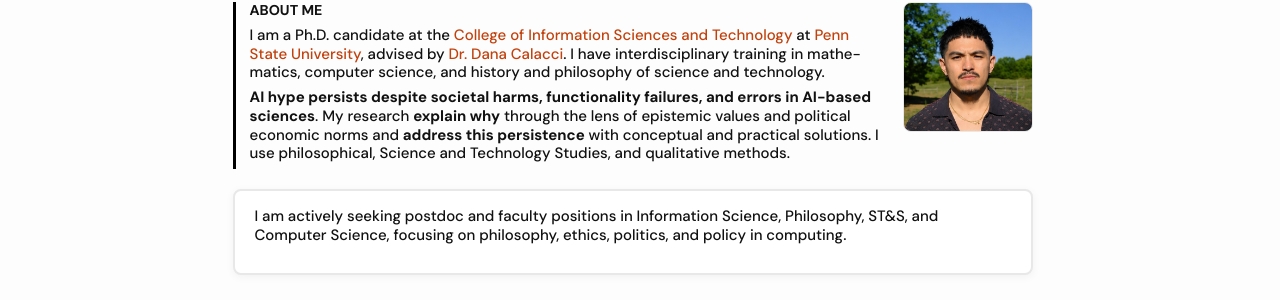
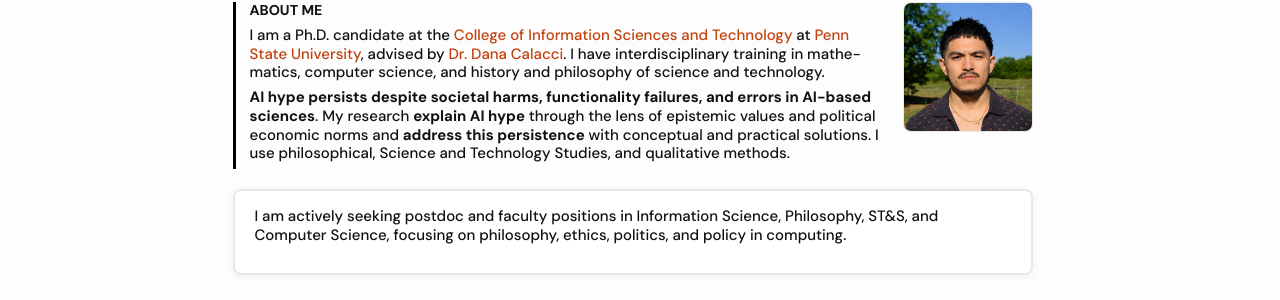
Before and after one commit to koutianqi/koutianqi.github.io, a Jekyll site: the page built from index.markdown, in a window 1280 px wide. Shown: the part 156-456 px from the top of the page. Built offline with Jekyll 4.4.1, drawn with Linux system fonts in a browser that asks for light colours.

Commit message:
Update index.markdown

```diff
--- a/index.markdown
+++ b/index.markdown
@@ -11,7 +11,7 @@
 
 I am a Ph.D. candidate at the [College of Information Sciences and Technology](https://ist.psu.edu/about) at [Penn State University](https://www.psu.edu), advised by [Dr. Dana Calacci](https://www.dcalacci.net). I have interdisciplinary training in mathematics, computer science, and history and philosophy of science and technology.
 
-**AI hype persists despite societal harms, functionality failures, and errors in AI-based sciences**. My research **explain why** through the lens of epistemic values and political economic norms and **address this persistence** with conceptual and practical solutions. I use philosophical, Science and Technology Studies, and qualitative methods.
+**AI hype persists despite societal harms, functionality failures, and errors in AI-based sciences**. My research **explain AI hype** through the lens of epistemic values and political economic norms and **address this persistence** with conceptual and practical solutions. I use philosophical, Science and Technology Studies, and qualitative methods.
 
   </div>
   <img class="headshot" src="{{ "/assets/img/headshot_crop.jpg" | relative_url }}" alt="Headshot" />
```
